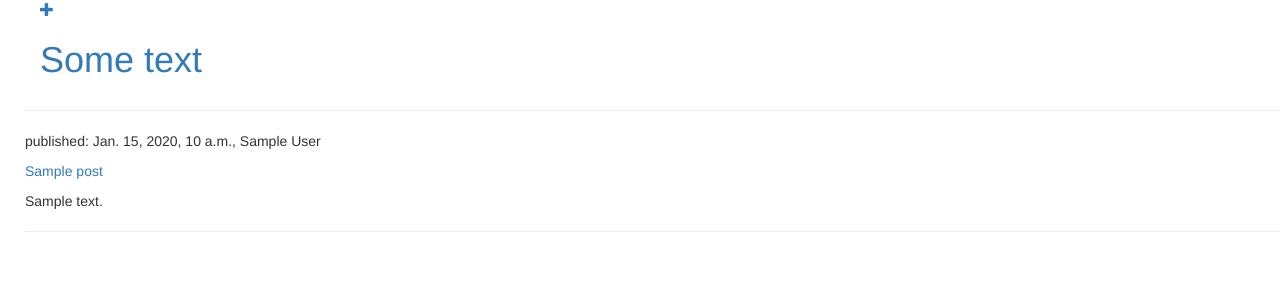
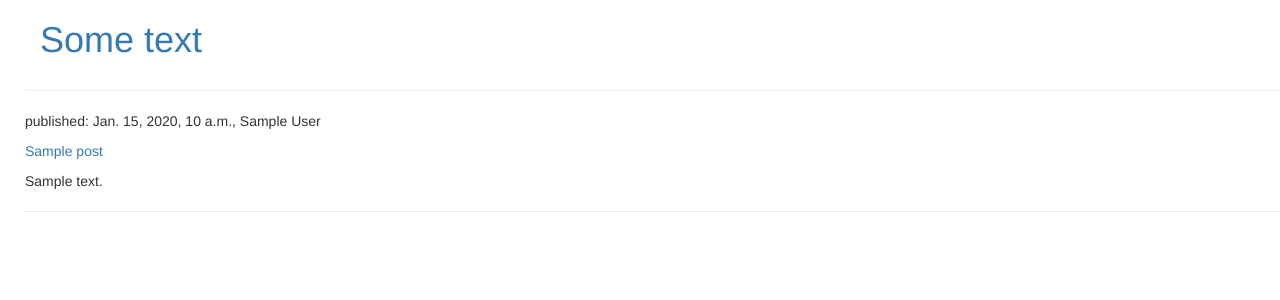
Before and after one commit to aabkn/first-blog, a Django app: template blog/templates/blog/post_list.html in a window 1280 px wide. Shown: the top 300 px of the page. Run offline with Django 3.2, Linux system fonts and the light colour scheme; the template is opened without the code that fills it: most values are stand-ins (such as "Sample title", 1, 10 or a date in 2020); some libraries are stand-ins or nearby versions.

Commit message:
without new post in main

```diff
--- a/blog/templates/blog/base.html
+++ b/blog/templates/blog/base.html
@@ -9,7 +9,6 @@
 </head>
 <body>
   <div class="header">
-    <a href="{% url 'blog.views.post_new' %}" class="top-menu"><span class="glyphicon glyphicon-plus"></span></a>
     <h1><a href="/">Some text</a></h1>
   </div>
   <div class="content">
```
